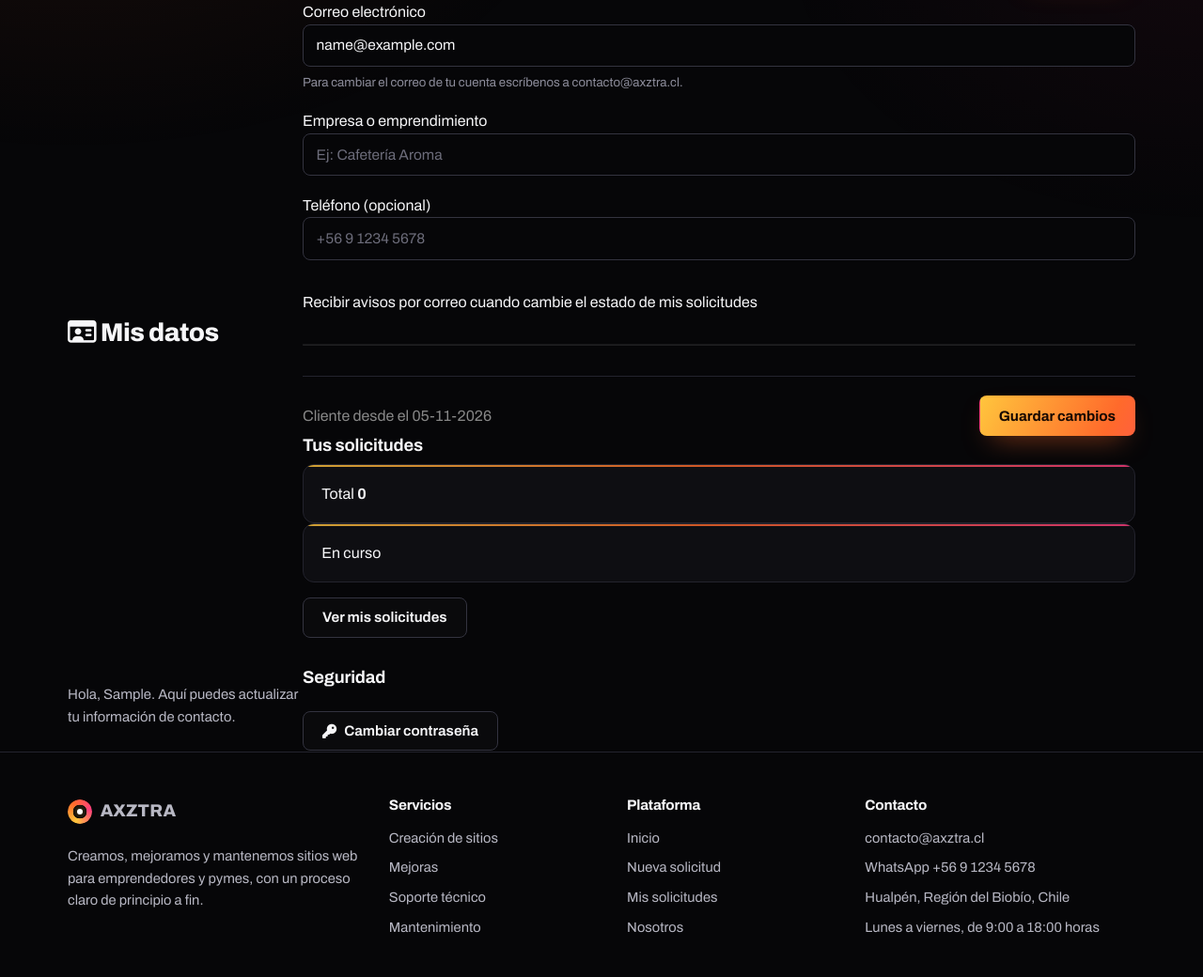
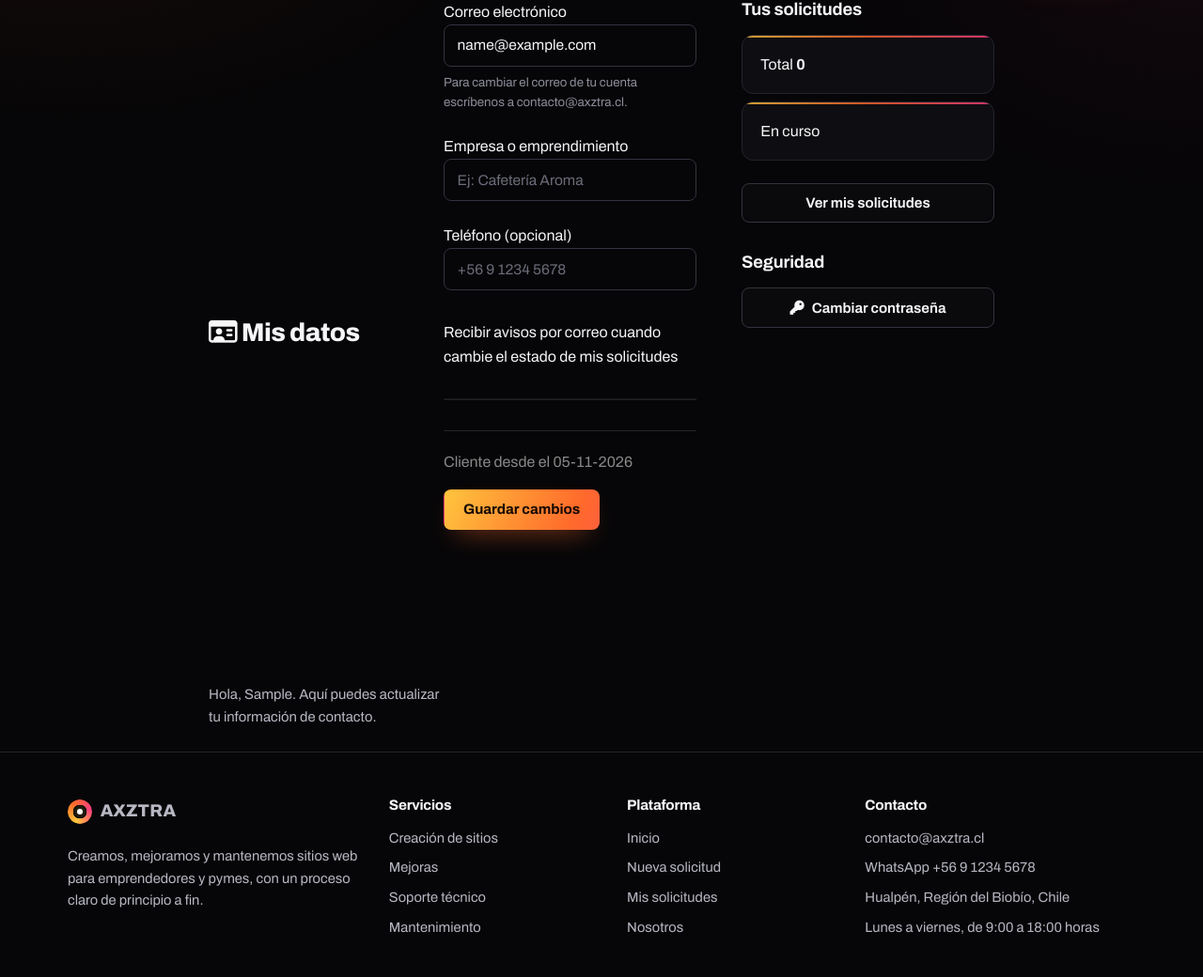
Before and after one commit to sladegamesss/Axztra, a Django app: page /cuenta/ in a window 1280 px wide. Shown: the part 69-1109 px from the top of the page at 94% size. Run offline with Django 5.2, Linux system fonts and the light colour scheme; the visitor is signed in with stand-in values (Sample User, id 1); data comes from the database, SQL or seed files in the repository; data that the repository does not hold is empty.

Commit message:
Update mi_cuenta.html

```diff
--- a/plataforma/templates/plataforma/cliente/mi_cuenta.html
+++ b/plataforma/templates/plataforma/cliente/mi_cuenta.html
@@ -4,31 +4,31 @@
 {% block clase_body %}fondo-oscuro{% endblock %}
 
 {% block content %}
-<section class="panel contenedor">
+<section class="panel contenedor" style="max-width: 900px; margin: 0 auto;">
     <div class="panel-cabecera">
         <h1 class="panel-titulo"><i class="fa-regular fa-id-card" aria-hidden="true"></i> Mis datos</h1>
         <p class="panel-bajada">Hola, {{ user.first_name|default:"cliente" }}. Aquí puedes actualizar tu información de contacto.</p>
     </div>
 
-    <!-- El formulario envuelve ambas columnas para enviar los datos -->
-    <form method="post" class="panel-cuerpo panel-dos-columnas" data-validar>
+    <!-- Forzar el grid para que ambas columnas tengan el mismo espacio y estén centradas -->
+    <form method="post" class="panel-cuerpo" style="display: grid; grid-template-columns: 1fr 1fr; gap: 3rem; align-items: start;" data-validar>
         {% csrf_token %}
 
         <!-- COLUMNA IZQUIERDA: Formulario de datos -->
         <div class="columna-principal">
 
-            <div class="campo campo-completo">
+            <div class="campo campo-completo" style="margin-bottom: 1.5rem;">
                 <label for="id_correo">Correo electrónico</label>
                 <input type="email" id="id_correo" value="{{ user.email }}" class="control" readonly>
                 <div class="ayuda">Para cambiar el correo de tu cuenta escríbenos a contacto@axztra.cl.</div>
             </div>
 
-            <div class="campo campo-completo">
+            <div class="campo campo-completo" style="margin-bottom: 1.5rem;">
                 <label for="id_empresa">Empresa o emprendimiento</label>
                 <input type="text" id="id_empresa" name="empresa" value="{{ cliente.empresa|default:'' }}" class="control" placeholder="Ej: Cafetería Aroma" maxlength="150">
             </div>
 
-            <div class="campo campo-completo">
+            <div class="campo campo-completo" style="margin-bottom: 1.5rem;">
                 <label for="id_telefono">Teléfono (opcional)</label>
                 <input type="tel" id="id_telefono" name="telefono" value="{{ cliente.telefono|default:'' }}" class="control" placeholder="+56 9 1234 5678" maxlength="20">
             </div>
@@ -52,9 +52,9 @@
         <!-- COLUMNA DERECHA: Métricas y Seguridad -->
         <aside class="columna-lateral">
             <div class="tarjeta-resumen" style="margin-bottom: 2rem;">
-                <h3>Tus solicitudes</h3>
+                <h3 style="margin-bottom: 1rem;">Tus solicitudes</h3>
                 <div class="metricas-mini">
-                    <div class="metrica">
+                    <div class="metrica" style="margin-bottom: 0.5rem;">
                         <span>Total</span>
                         <strong>{{ total_solicitudes }}</strong>
                     </div>
@@ -63,15 +63,25 @@
                         <strong>{{ en_curso }}</strong>
                     </div>
                 </div>
-                <a href="{% url 'mis_solicitudes' %}" class="boton boton-secundario boton-completo" style="margin-top: 1rem;">Ver mis solicitudes</a>
+                <a href="{% url 'mis_solicitudes' %}" class="boton boton-secundario boton-completo" style="margin-top: 1.5rem; width: 100%;">Ver mis solicitudes</a>
             </div>
 
             <div class="tarjeta-resumen">
-                <h3>Seguridad</h3>
-                <a href="{% url 'cambiar_clave' %}" class="boton boton-secundario boton-completo" style="margin-top: 1rem;"><i class="fa-solid fa-key" aria-hidden="true"></i> Cambiar contraseña</a>
+                <h3 style="margin-bottom: 1rem;">Seguridad</h3>
+                <a href="{% url 'cambiar_clave' %}" class="boton boton-secundario boton-completo" style="width: 100%;"><i class="fa-solid fa-key" aria-hidden="true"></i> Cambiar contraseña</a>
             </div>
         </aside> <!-- Cierre de columna-lateral -->
 
     </form> <!-- Cierre del panel-cuerpo -->
 </section>
+
+<!-- Hacemos que se vea bien en celulares -->
+<style>
+    @media (max-width: 768px) {
+        .panel-cuerpo {
+            grid-template-columns: 1fr !important;
+            gap: 2rem !important;
+        }
+    }
+</style>
 {% endblock %}
```
